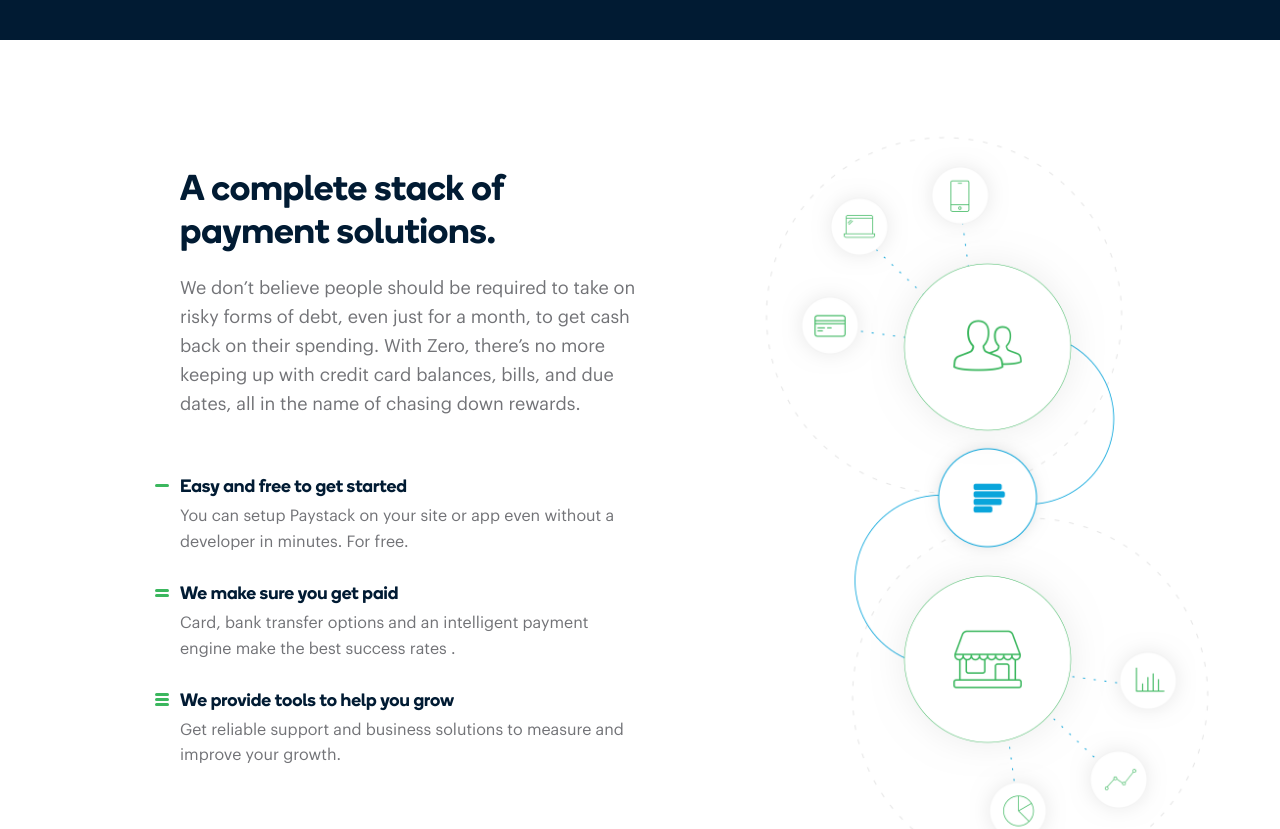
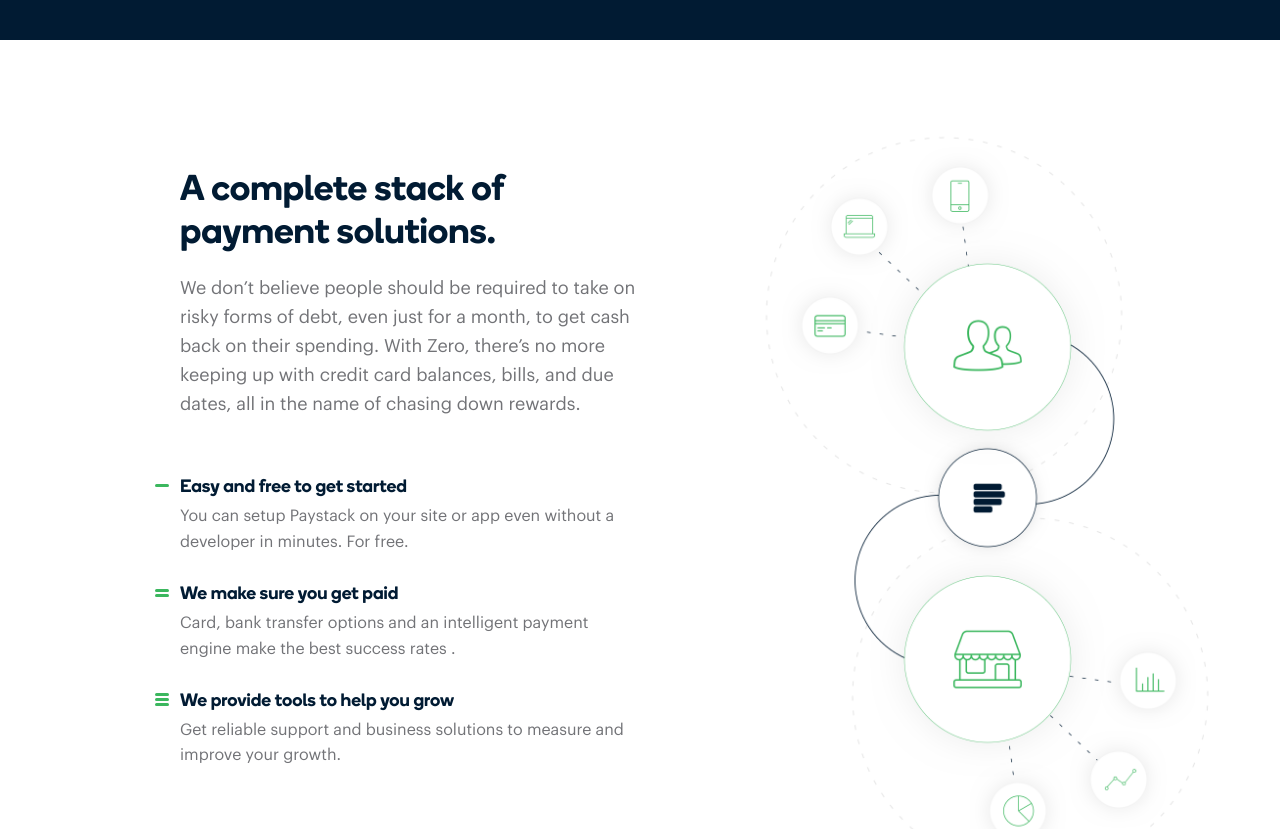
Before and after one commit to PaystackHQ/website-v1, a website: page index.html in a window 1280 px wide. Shown: the part 660-1489 px from the top of the page. Drawn offline with Linux system fonts and the light colour scheme; files whose address does not match are found by name.

Commit message:
minor changes to intro image

```diff
--- a/index.html
+++ b/index.html
@@ -99,7 +99,7 @@
                 </div>
                 <div class="grid__column grid__column--6">
                     <div class="features-illustration">
-                        <img src="images/intro-image-v2.png" width="500px" style="margin-left: 100px; margin-top: 30px" alt="Sample">
+                        <img src="images/intro-image-v3.png" width="500px" style="margin-left: 100px; margin-top: 30px" alt="Sample">
                     </div>
                 </div>
             </div>
```
Also changed, not shown: images/intro-image-v3.png (added).
